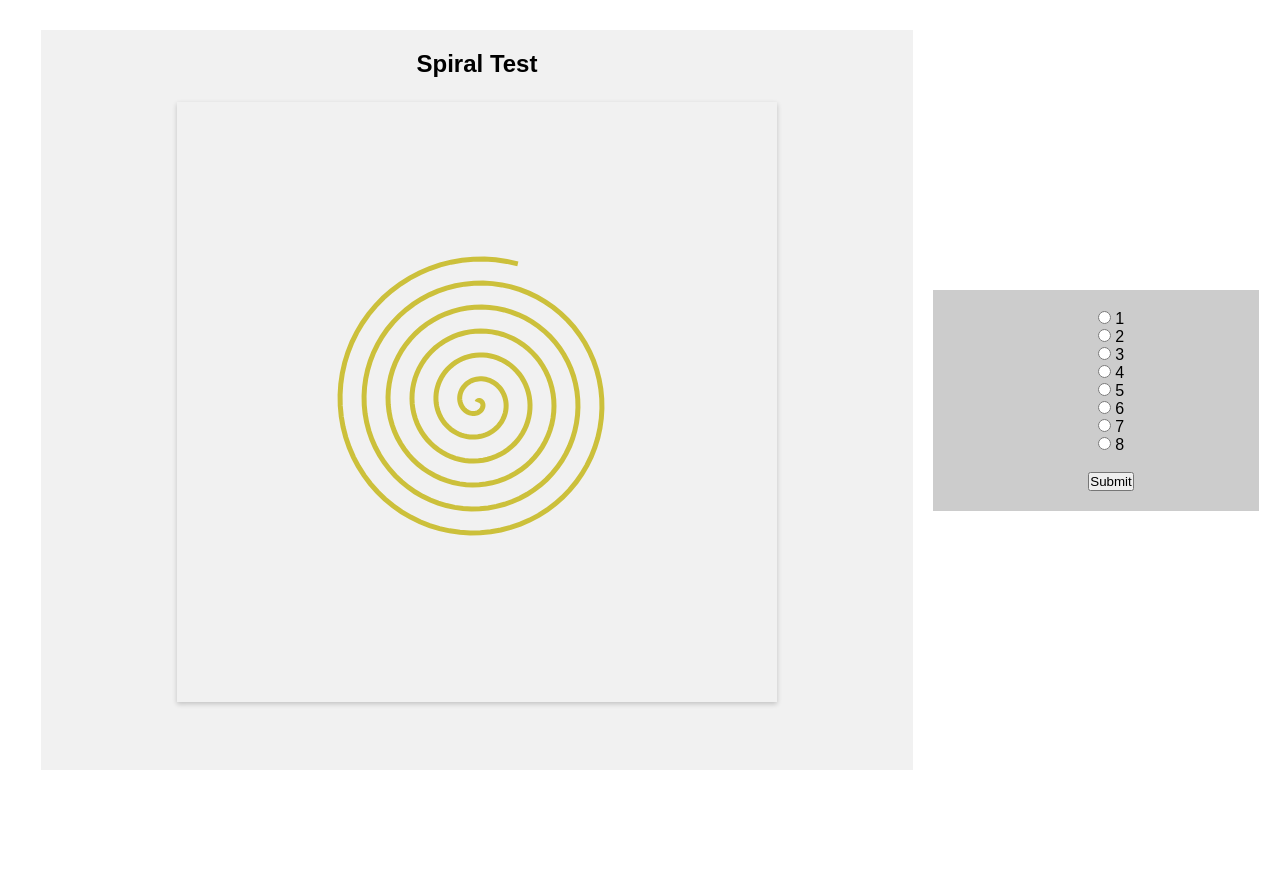
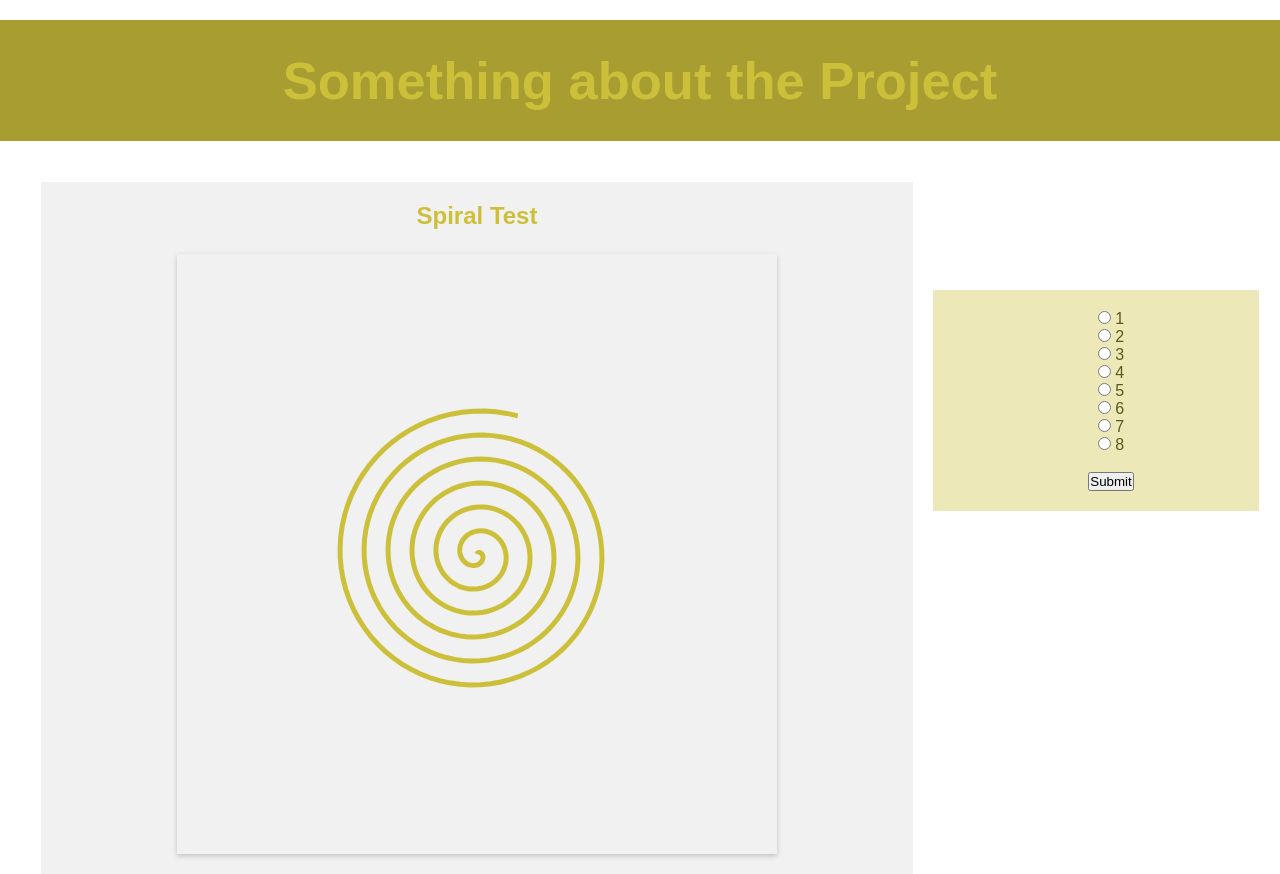
Before and after one commit to ari-riggins/ari-riggins.github.io, a plain HTML site: page index.html in a window 1280 px wide. Before the commit the page ends 800 px from the top, so only its background shows below. Drawn offline with Linux system fonts and the light colour scheme.

Commit message:
header update

```diff
--- a/index.html
+++ b/index.html
@@ -3,7 +3,7 @@
   <meta charset="UTF-8">
   <meta http-equiv="X-UA-Compatible" content="IE=edge">
   <meta name="viewport" content="width=device-width, initial-scale=1.0">
-  <title>Test</title>
+  <title>arigginsJP</title>
 
   <style>
 
@@ -19,9 +19,21 @@
       text-align: center;
     }
 
+    header {
+      background-color: #a79d30;
+      padding: 30px;
+      width: 100%;
+      margin-bottom: 50%;
+      text-align: center;
+      font-size: 35px;
+      color: #CCC03B;
+      position: absolute;
+    }
+
     h1 {
       font-size: 1.5em;
       margin-bottom: 1em;
+      color: #CCC03B;
     }
 
     /* #go-back {
@@ -40,17 +52,19 @@
       padding: 20px;
       width: 65%;
       background-color: #f1f1f1;
-      height: 700px;
+      /* height: 700px; */
       margin-left: 20px;
+      margin-top: 20%;
     }
 
     #petals {
       float: left;
       width: 20%;
-      background: #ccc;
+      background: #ccc03b5d;
       padding: 20px;
       padding-left: 50px;
       margin-left: 20px;
+      color: #5d581a;
     }
 
   </style>
@@ -59,6 +73,9 @@
 <body>
 
   <!-- <a id="go-back" href="/">Go Back</a> -->
+  <header>
+    <h2>Something about the Project</h2>
+  </header>
 
   <div id="container">
     <h1>Spiral Test</h1>
```
